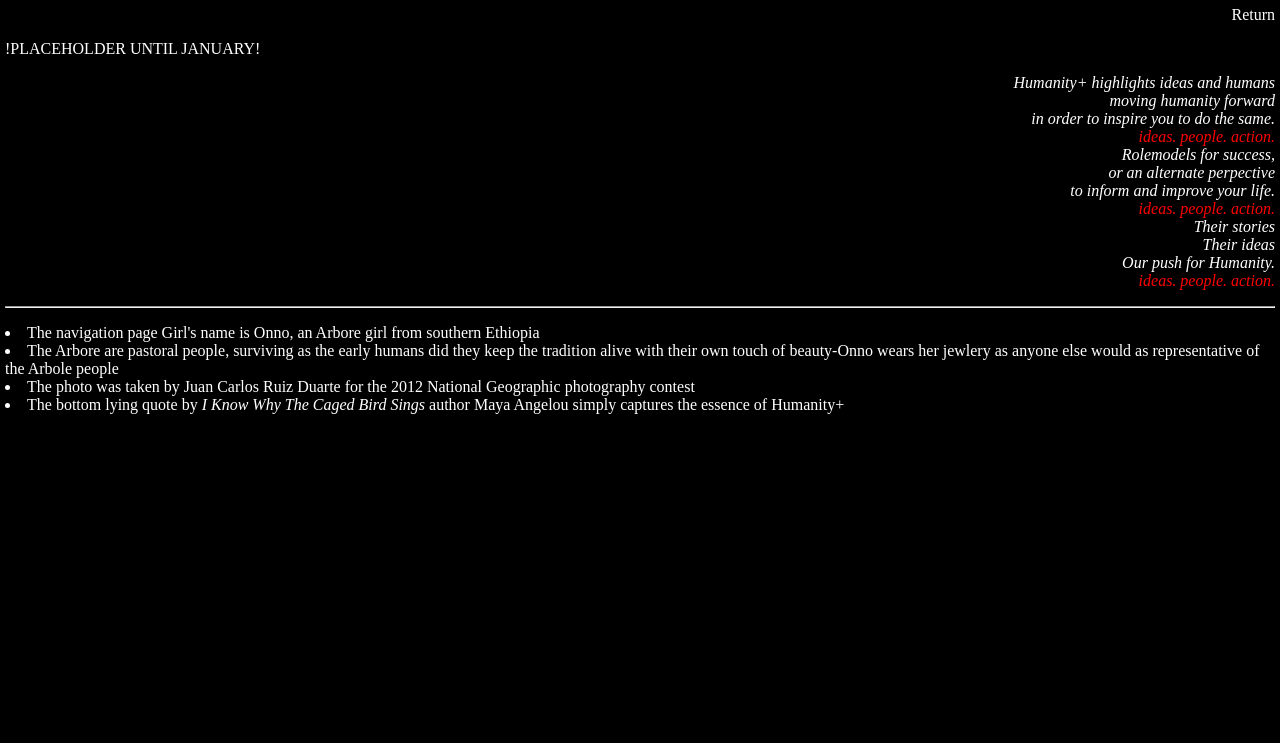
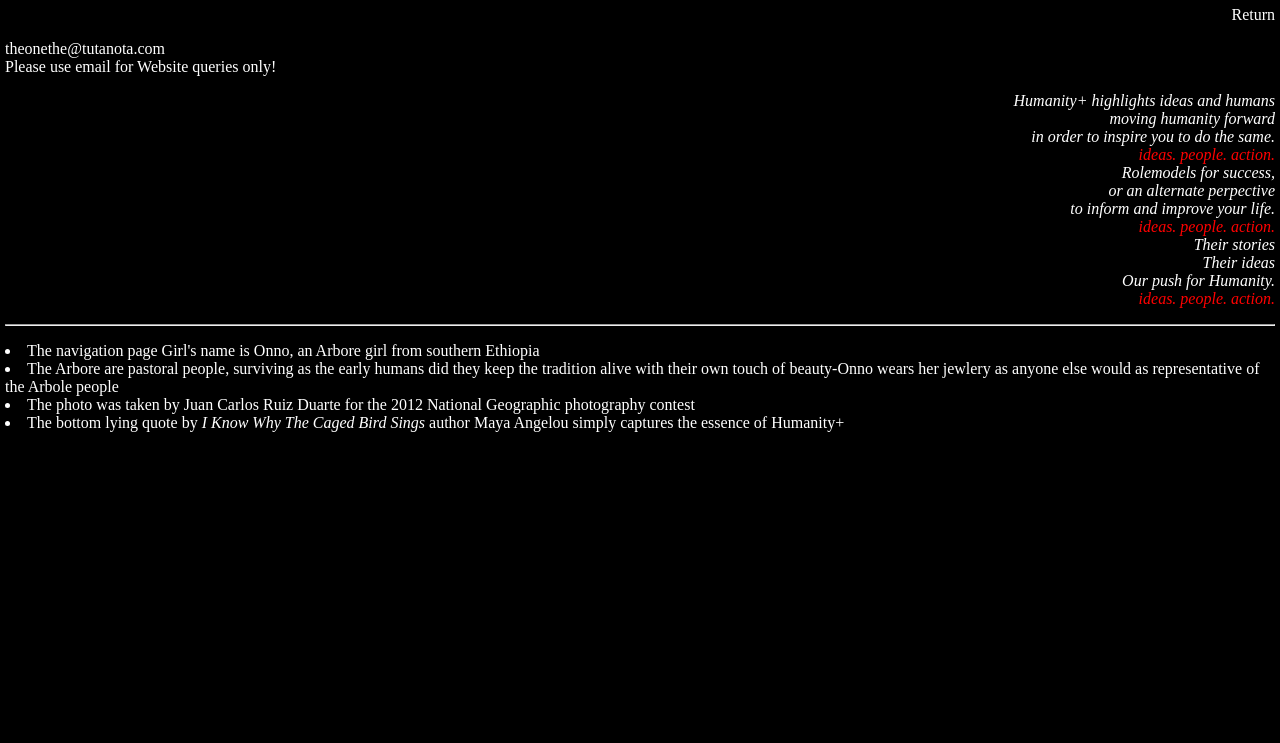
Before and after one commit to th3git/humanity-, a plain HTML site: page contact.html in a window 1280 px wide. Shown: the part 57-800 px from the top of the page. Drawn offline with Linux system fonts and the light colour scheme.

Commit message:
Update contact.html
emailadd

```diff
--- a/contact.html
+++ b/contact.html
@@ -11,7 +11,8 @@
     <div align="right" class="Return">
         <a href="snad1.html" padding: 5px>Return</a>
     </div>
-    <p>!PLACEHOLDER UNTIL JANUARY!</p>
+    <p>theonethe@tutanota.com<br>
+    Please use email for Website queries only!</p>
     <p align="right"><i>
 Humanity+ highlights ideas and humans </br>
 moving humanity forward </br>
```
